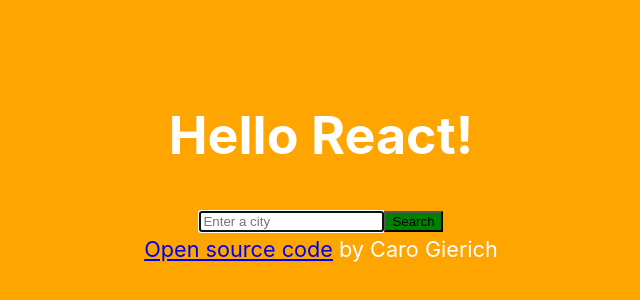
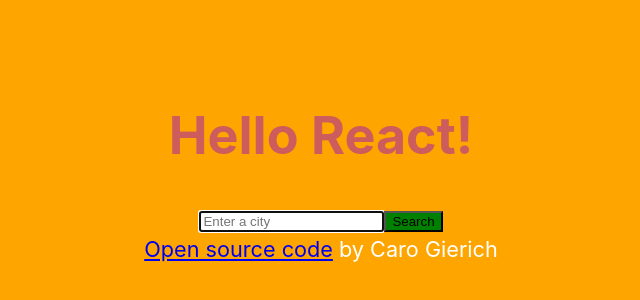
Before and after one commit to OlgaMilemis/weather-app, a React (Create React App) app: page / in a window 1280 px wide. Shown: the part 234-534 px from the top of the page, without its empty margins (319-959 px from the left). Built offline with nearby package versions, Linux system fonts and the light colour scheme.

Commit message:
added mini thing to solve deploy and changed h1 color

```diff
--- a/src/App.css
+++ b/src/App.css
@@ -18,6 +18,9 @@
   font-size: calc(10px + 2vmin);
   color: white;
 }
+h1 {
+  color: indianred;
+}
 
 @keyframes App-logo-spin {
   from {
```
